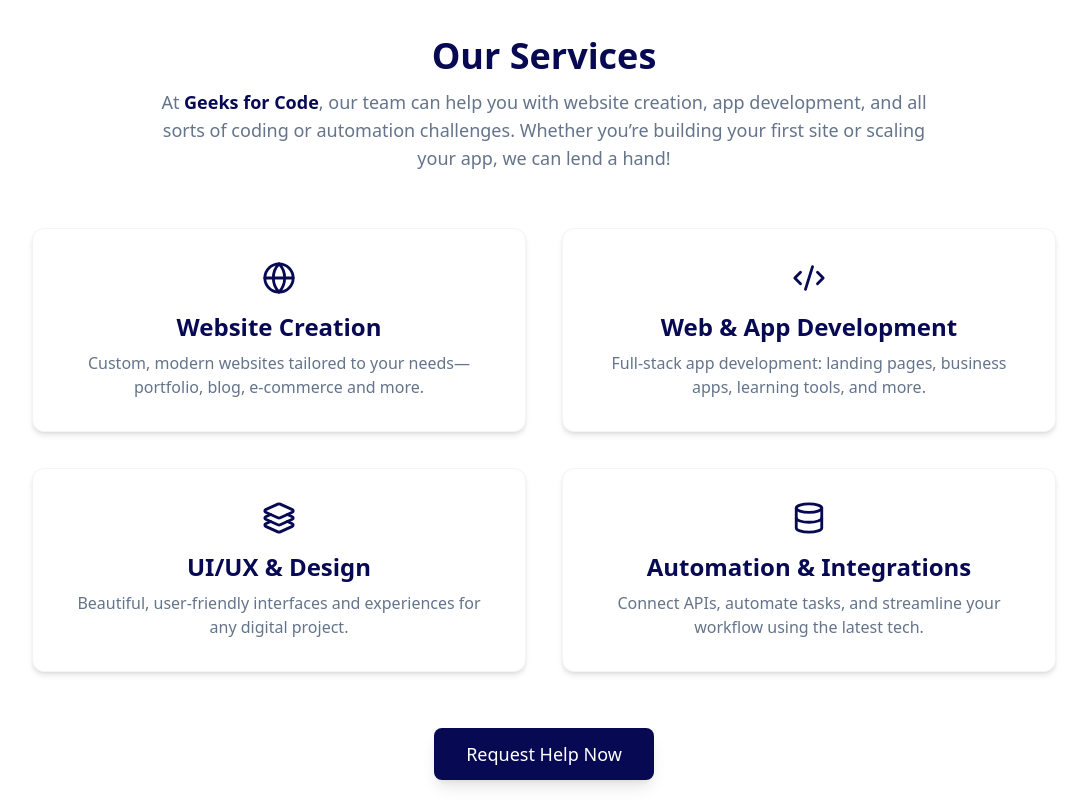
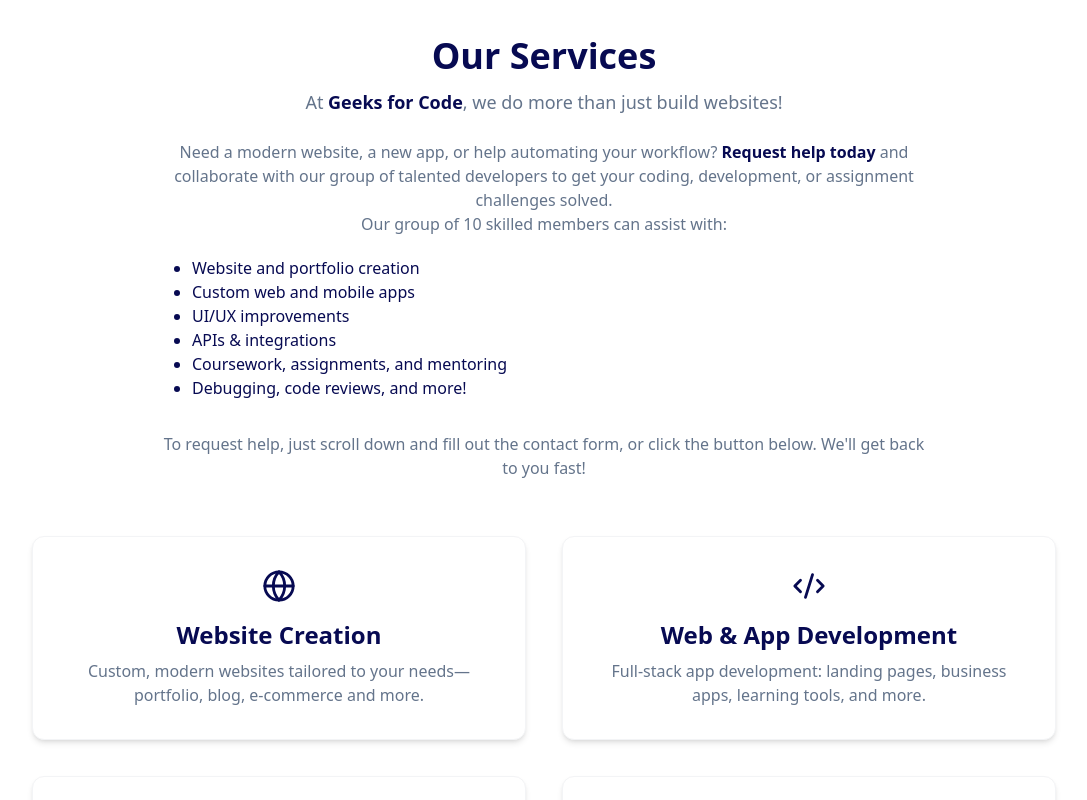
Before and after one commit to Miss-Maggie/geeks-for-code, a React (Vite) app: page /services in a window 1280 px wide. Shown: the top 800 px of the page, without its empty margins (96-1183 px from the left). Built offline with nearby package versions, Linux system fonts and the light colour scheme.

Commit message:
Add content to request help page
Add content to the request help page and include a clickable home icon.

```diff
--- a/src/components/Navbar.tsx
+++ b/src/components/Navbar.tsx
@@ -1,6 +1,6 @@
 
 import { Link, NavLink } from "react-router-dom";
-import { Rocket } from "lucide-react";
+import { Rocket, Home } from "lucide-react";
 
 const navLinks = [
   { label: "Home", to: "/" },
@@ -11,10 +11,15 @@ const navLinks = [
 const Navbar = () => (
   <nav className="w-full bg-white shadow sticky top-0 z-30">
     <div className="max-w-7xl mx-auto flex items-center justify-between px-8 py-4">
-      <Link to="/" className="flex items-center gap-2 text-[#070A52] font-extrabold text-2xl tracking-tight">
-        <Rocket size={32} color="#070A52" className="mr-1" />
-        Geeks for Code
-      </Link>
+      <div className="flex items-center gap-3">
+        <Link to="/" className="flex items-center" aria-label="Home">
+          <Home size={28} color="#070A52" className="hover:scale-110 transition" />
+        </Link>
+        <Link to="/" className="flex items-center gap-2 text-[#070A52] font-extrabold text-2xl tracking-tight">
+          <Rocket size={32} color="#070A52" className="mr-1" />
+          Geeks for Code
+        </Link>
+      </div>
       <ul className="flex space-x-8">
         {navLinks.map((link) => (
           <li key={link.to}>
--- a/src/pages/Services.tsx
+++ b/src/pages/Services.tsx
@@ -28,8 +28,23 @@ const Services = () => (
   <main className="min-h-screen bg-background pt-9 pb-16 px-4">
     <div className="max-w-3xl mx-auto text-center mb-14">
       <h1 className="text-4xl font-extrabold text-[#070A52] mb-3">Our Services</h1>
-      <p className="text-lg text-muted-foreground">
-        At <span className="font-semibold text-[#070A52]">Geeks for Code</span>, our team can help you with website creation, app development, and all sorts of coding or automation challenges. Whether you’re building your first site or scaling your app, we can lend a hand!
+      <p className="text-lg text-muted-foreground mb-6">
+        At <span className="font-semibold text-[#070A52]">Geeks for Code</span>, we do more than just build websites!
+      </p>
+      <p className="text-base text-muted-foreground">
+        Need a modern website, a new app, or help automating your workflow? <span className="font-bold text-[#070A52]">Request help today</span> and collaborate with our group of talented developers to get your coding, development, or assignment challenges solved. <br />
+        Our group of 10 skilled members can assist with:
+      </p>
+      <ul className="list-disc text-left text-base text-[#070A52] font-medium mt-5 ml-8">
+        <li>Website and portfolio creation</li>
+        <li>Custom web and mobile apps</li>
+        <li>UI/UX improvements</li>
+        <li>APIs & integrations</li>
+        <li>Coursework, assignments, and mentoring</li>
+        <li>Debugging, code reviews, and more!</li>
+      </ul>
+      <p className="text-base text-muted-foreground mt-8">
+        To request help, just scroll down and fill out the contact form, or click the button below. We'll get back to you fast!
       </p>
     </div>
     <div className="grid grid-cols-1 md:grid-cols-2 gap-9 max-w-5xl mx-auto">
```
